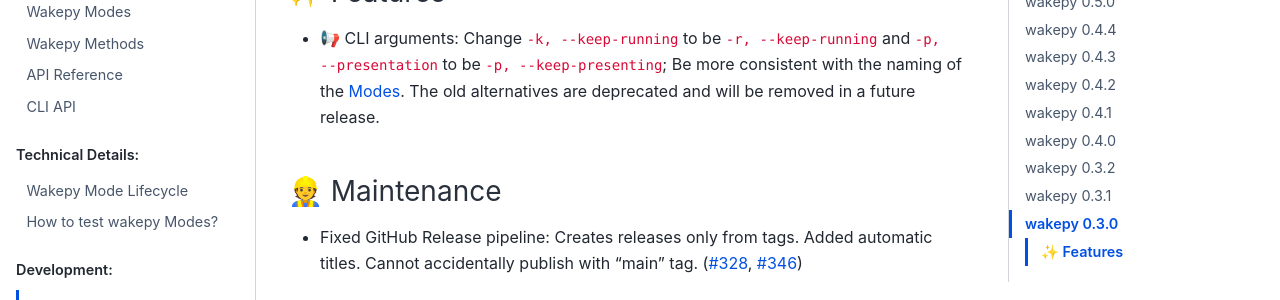
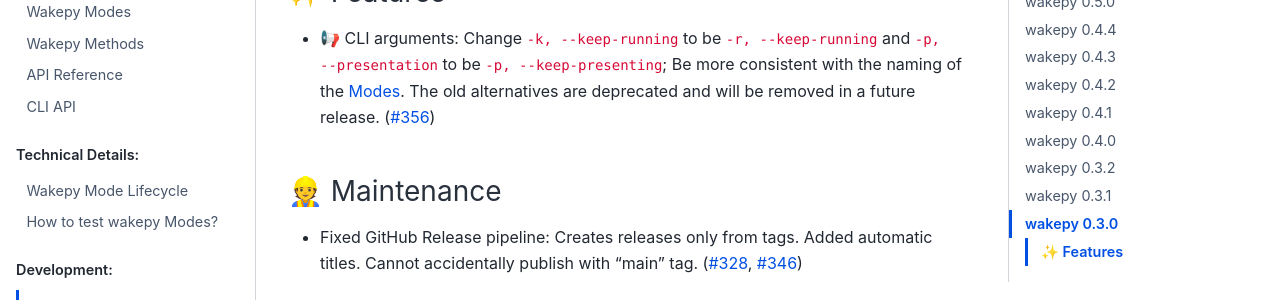
Before and after one commit to fohrloop/wakepy, a Sphinx documentation site: the page built from docs/source/changelog.md, in a window 1280 px wide and 900 px high. Shown: the part 310-610 px from the top of the window. Built offline with Sphinx 7.4.7 and the Sphinx Book theme 1.1.4, drawn with Linux system fonts in a browser that asks for light colours; the version number could not be read and is left out.

Commit message:
add PR number

```diff
--- a/docs/source/changelog.md
+++ b/docs/source/changelog.md
@@ -4,7 +4,7 @@
 🗓️ unreleased
 
 ### ✨ Features
-- 📢 CLI arguments: Change `-k, --keep-running` to be `-r, --keep-running` and `-p, --presentation` to be `-p, --keep-presenting`; Be more consistent with the naming of the [Modes](#wakepy-modes). The old alternatives are deprecated and will be removed in a future release.
+- 📢 CLI arguments: Change `-k, --keep-running` to be `-r, --keep-running` and `-p, --presentation` to be `-p, --keep-presenting`; Be more consistent with the naming of the [Modes](#wakepy-modes). The old alternatives are deprecated and will be removed in a future release. ([#356](https://github.com/fohrloop/wakepy/pull/356))
 
 ### 👷 Maintenance
 - Fixed GitHub Release pipeline: Creates releases only from tags. Added automatic titles. Cannot accidentally publish with "main" tag. ([#328](https://github.com/fohrloop/wakepy/pull/328), [#346](https://github.com/fohrloop/wakepy/pull/346))
```
